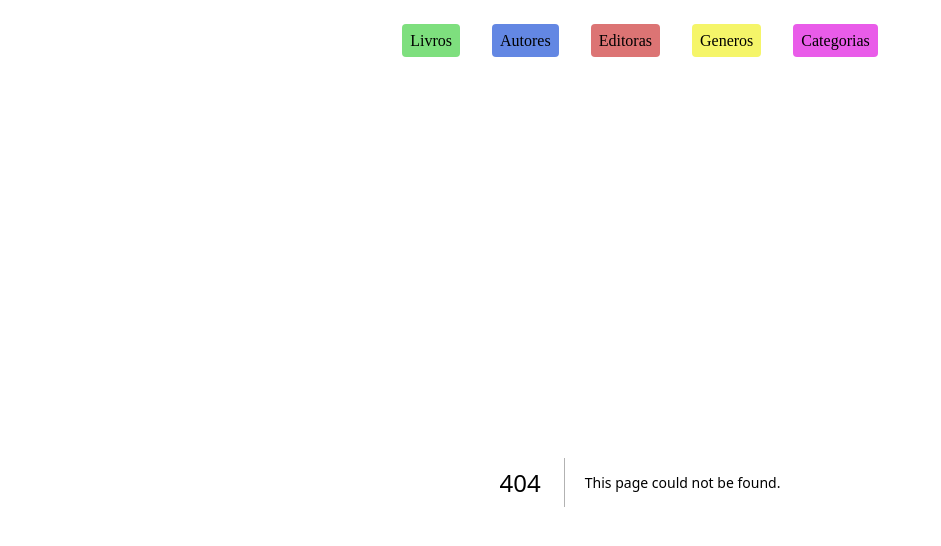
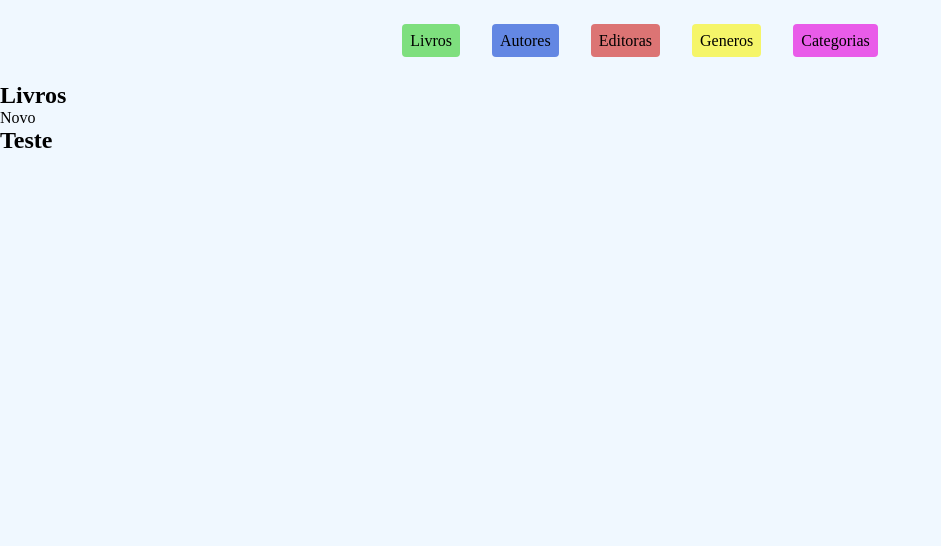
Before and after one commit to henrique-pignatari/BooksAPI, a Next.js app in the folder books-front-end/: page /books in a window 1280 px wide. Before the commit this address had no page. Shown: the top 546 px of the page, without its empty margins (0-941 px from the left). Built offline with nearby package versions, Linux system fonts and the light colour scheme.

Commit message:
feat: create initial pages for navigation

```diff
--- /dev/null
+++ b/books-front-end/src/app/authors/page.tsx
@@ -0,0 +1,5 @@
+const Authors = () => {
+  return <h1>AUTORES</h1>;
+};
+
+export default Authors;
--- /dev/null
+++ b/books-front-end/src/app/books/create/page.tsx
@@ -0,0 +1,5 @@
+const BookCreate = () => {
+  return <h1>Teste</h1>;
+};
+
+export default BookCreate;
--- /dev/null
+++ b/books-front-end/src/app/books/page.tsx
@@ -0,0 +1,13 @@
+import ListContainer from "@/components/ListContainer";
+
+const Books = () => {
+  return (
+    <div>
+      <ListContainer title="Livros">
+        <h1>Teste</h1>
+      </ListContainer>
+    </div>
+  );
+};
+
+export default Books;
--- /dev/null
+++ b/books-front-end/src/app/categories/page.tsx
@@ -0,0 +1,5 @@
+const Categories = () => {
+  return <h1>CATEGORIAS</h1>;
+};
+
+export default Categories;
--- /dev/null
+++ b/books-front-end/src/app/genres/page.tsx
@@ -0,0 +1,5 @@
+const Genres = () => {
+  return <h1>GENEROS</h1>;
+};
+
+export default Genres;
--- /dev/null
+++ b/books-front-end/src/app/publishers/page.tsx
@@ -0,0 +1,5 @@
+const Publishers = () => {
+  return <h1>EDITORAS</h1>;
+};
+
+export default Publishers;
```
